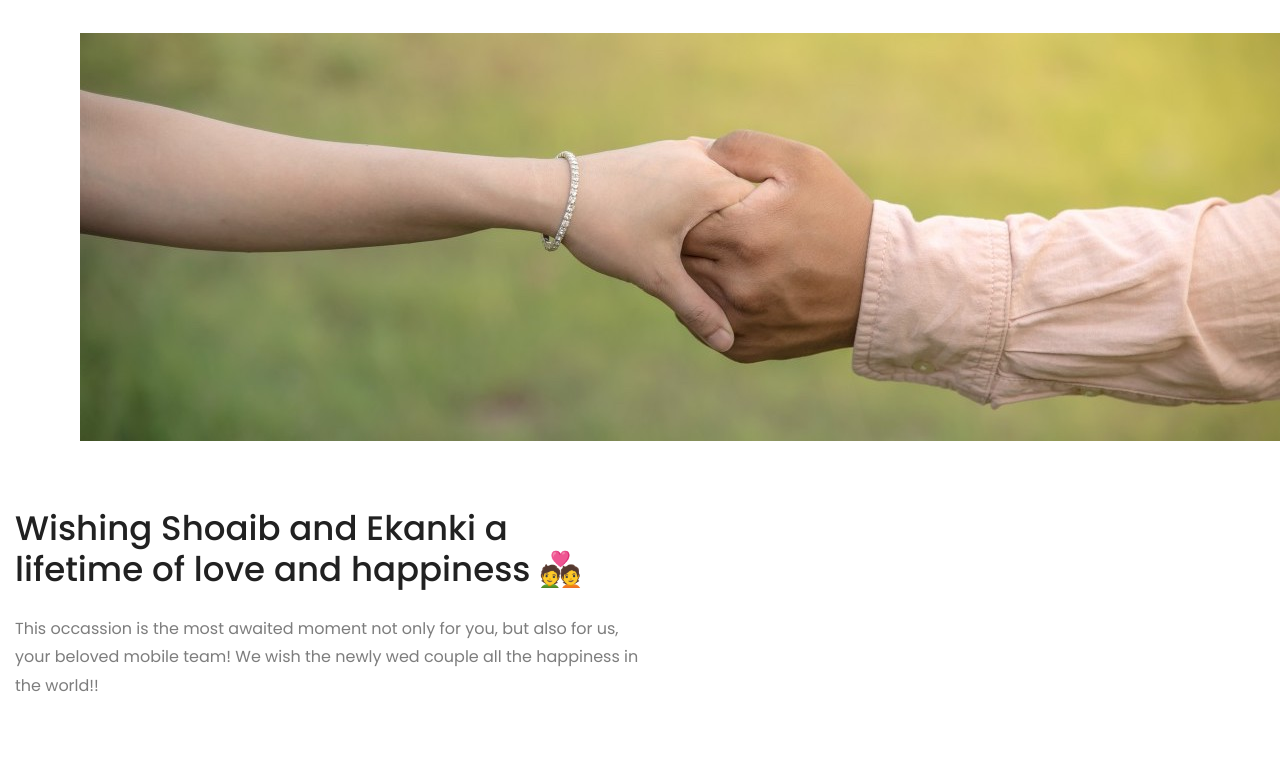
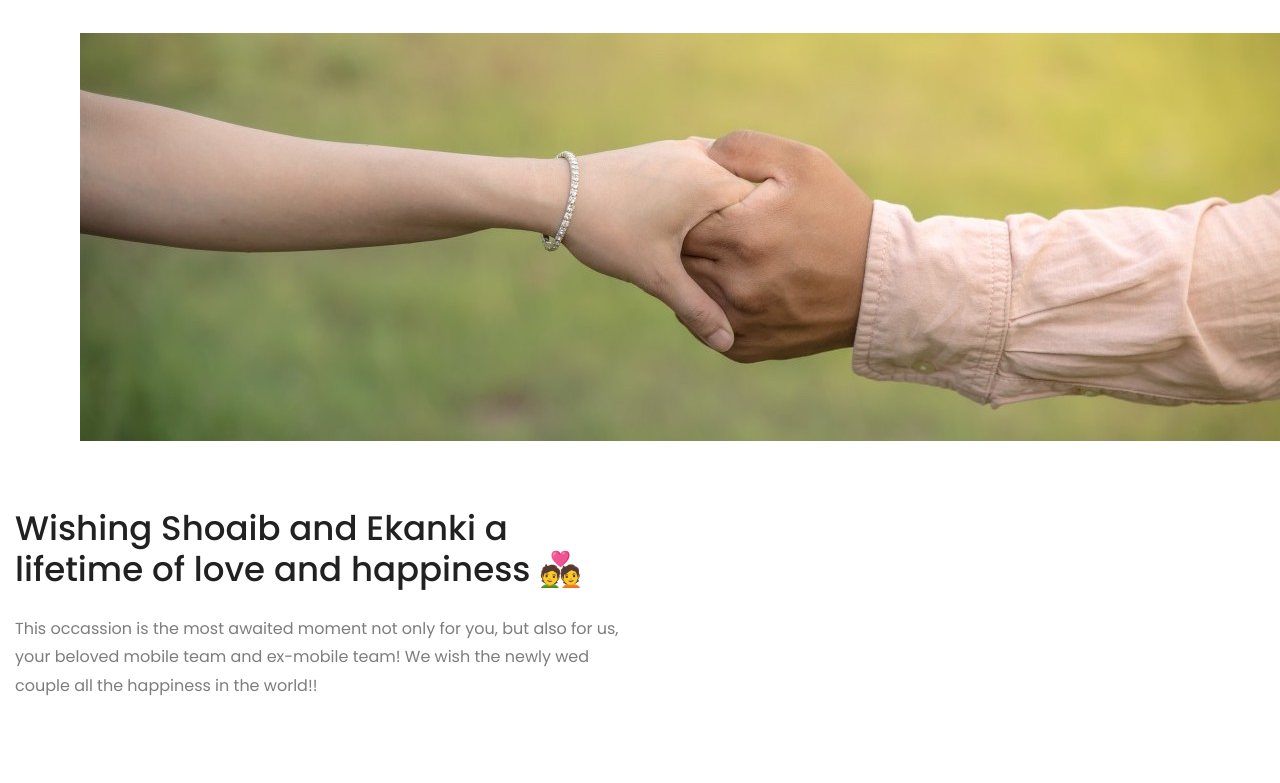
Before and after one commit to heartiestwishes/heartiestwishes.github.io, a plain HTML site: page index.html in a window 1280 px wide. Shown: the top 783 px of the page. Drawn offline with Linux system fonts and the light colour scheme.

Commit message:
minie's pull request :P

```diff
--- a/index.html
+++ b/index.html
@@ -1,7 +1,7 @@
 <!DOCTYPE html>
 <html lang="zxx">
 <head>
-	<title>Congratulations Shoaib & ekanki</title>
+	<title>Congratulations Shoaib & Ekanki</title>
 	<meta charset="UTF-8">
 	<meta name="description" content="From team mobile @ PayU">
 	<meta name="viewport" content="width=device-width, initial-scale=1.0">
@@ -46,7 +46,7 @@
 					<div class="col-xl-6 col-lg-7 p-0">
 						<div class="intro-text">
 							<h2>Wishing Shoaib and Ekanki a lifetime of love and happiness 💑</h2>
-							<p>This occassion is the most awaited moment not only for you, but also for us, your beloved mobile team! We wish the newly wed couple all the happiness in the world!! </p>
+							<p>This occassion is the most awaited moment not only for you, but also for us, your beloved mobile team and ex-mobile team! We wish the newly wed couple all the happiness in the world!! </p>
 						</div>
 				</div>
 			</div>
```
